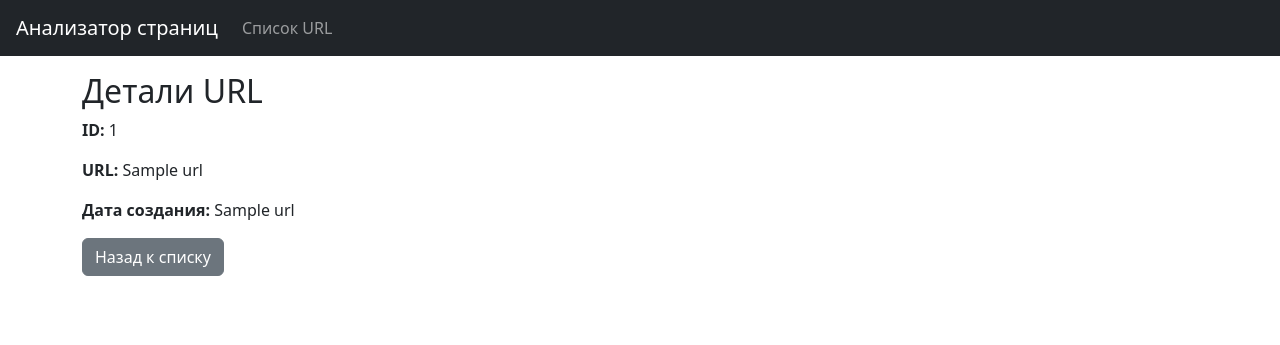
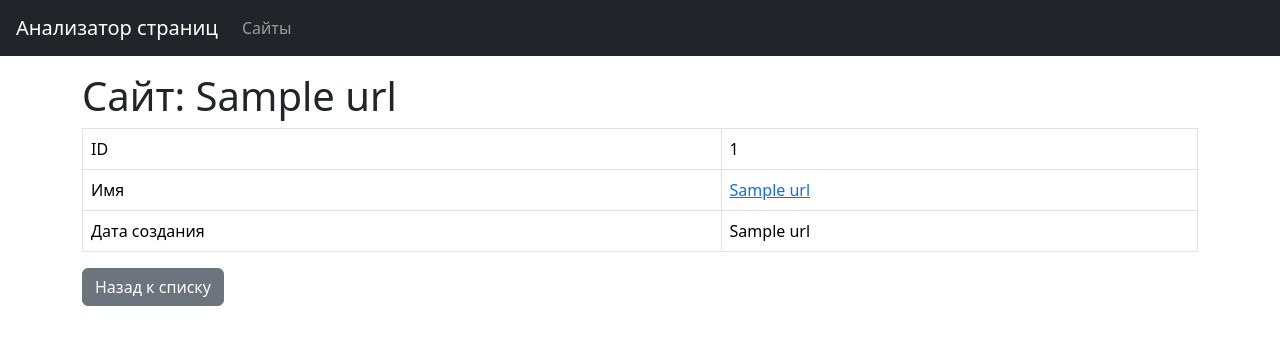
Before and after one commit to Xequrt/python-project-83, a Flask app: page /urls/1 in a window 1280 px wide. Shown: the top 345 px of the page. Run offline with Flask 3, Linux system fonts and the light colour scheme; a database or web service that is not in the repository returns one stand-in record (values such as "Sample title"); some libraries are stand-ins or nearby versions.

Commit message:
Refactoring, urls and url_detail html

```diff
--- a/page_analyzer/app.py
+++ b/page_analyzer/app.py
@@ -75,7 +75,12 @@ def url_detail(url_id):
     conn.close()
     if url_entry is None:
         return "URL not found", 404
-    return render_template('url_detail.html', url=url_entry)
+    url_data = {
+        'id': url_entry[0],
+        'name': url_entry[1],
+        'created_at': url_entry[2]
+    }
+    return render_template('url_detail.html', url=url_data)
 
 if __name__ == '__main__':
     app.run(debug=True)
--- a/page_analyzer/templates/base.html
+++ b/page_analyzer/templates/base.html
@@ -14,7 +14,7 @@
             <div id="navbarNav">
                 <ul class="navbar-nav">
                     <li class="nav-item">
-                         <a class="nav-link" href="{{ url_for('urls') }}">Список URL</a>
+                         <a class="nav-link" href="{{ url_for('urls') }}">Сайты</a>
                     </li>
                 </ul>
             </div>
--- a/page_analyzer/templates/url_detail.html
+++ b/page_analyzer/templates/url_detail.html
@@ -3,9 +3,26 @@
 {% block title %}Детали URL{% endblock %}
 
 {% block content %}
-<h2>Детали URL</h2>
-<p><strong>ID:</strong> {{ url[0] }}</p>
-<p><strong>URL:</strong> {{ url[1] }}</p>
-<p><strong>Дата создания:</strong> {{ url[2] }}</p>
+<h1>Сайт: {{ url.name }}</h1>
+
+<div class="table-responsive">
+    <table class="table table-bordered table-hover text-nowrap" data-test="url">
+        <tbody>
+            <tr>
+                <td>ID</td>
+                <td>{{ url.id }}</td>
+            </tr>
+            <tr>
+                <td>Имя</td>
+                <td><a href="{{ url.name }}">{{ url.name }}</a></td>
+            </tr>
+            <tr>
+                <td>Дата создания</td>
+                <td>{{ url.created_at }}</td>
+            </tr>
+        </tbody>
+    </table>
+</div>
+
 <a href="{{ url_for('urls') }}" class="btn btn-secondary">Назад к списку</a>
 {% endblock %}
```
Also changed, not shown: page_analyzer/templates/urls.html (+6 -4 lines).
